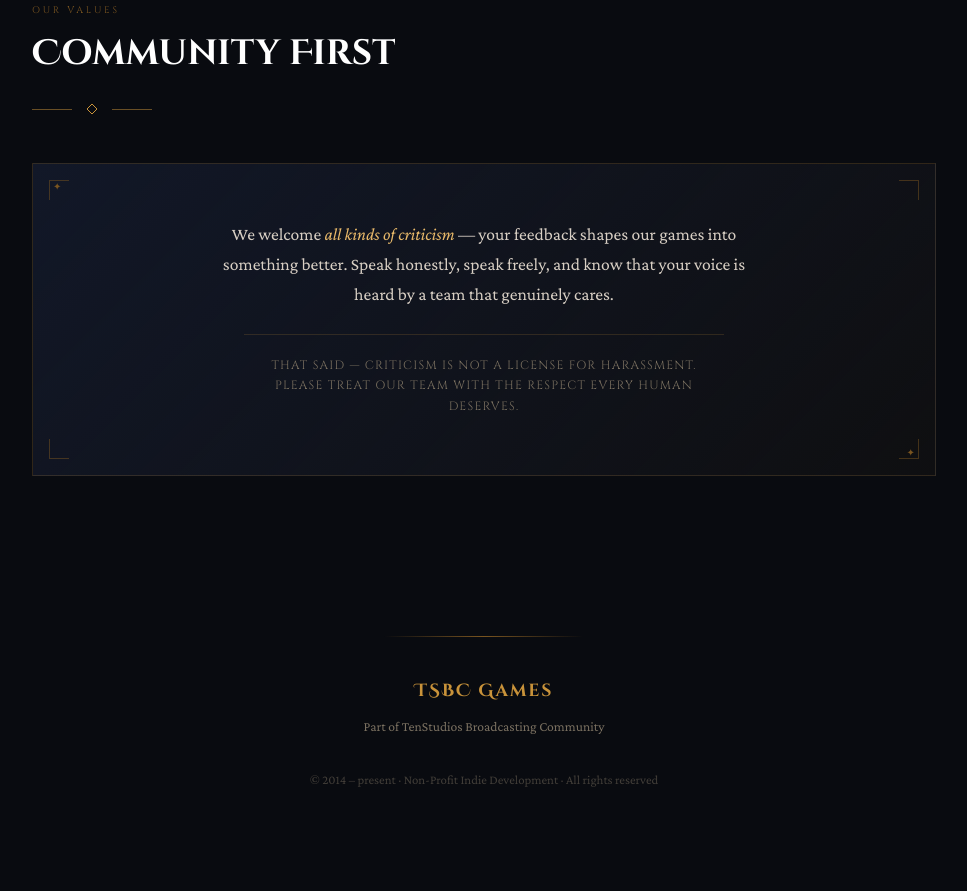
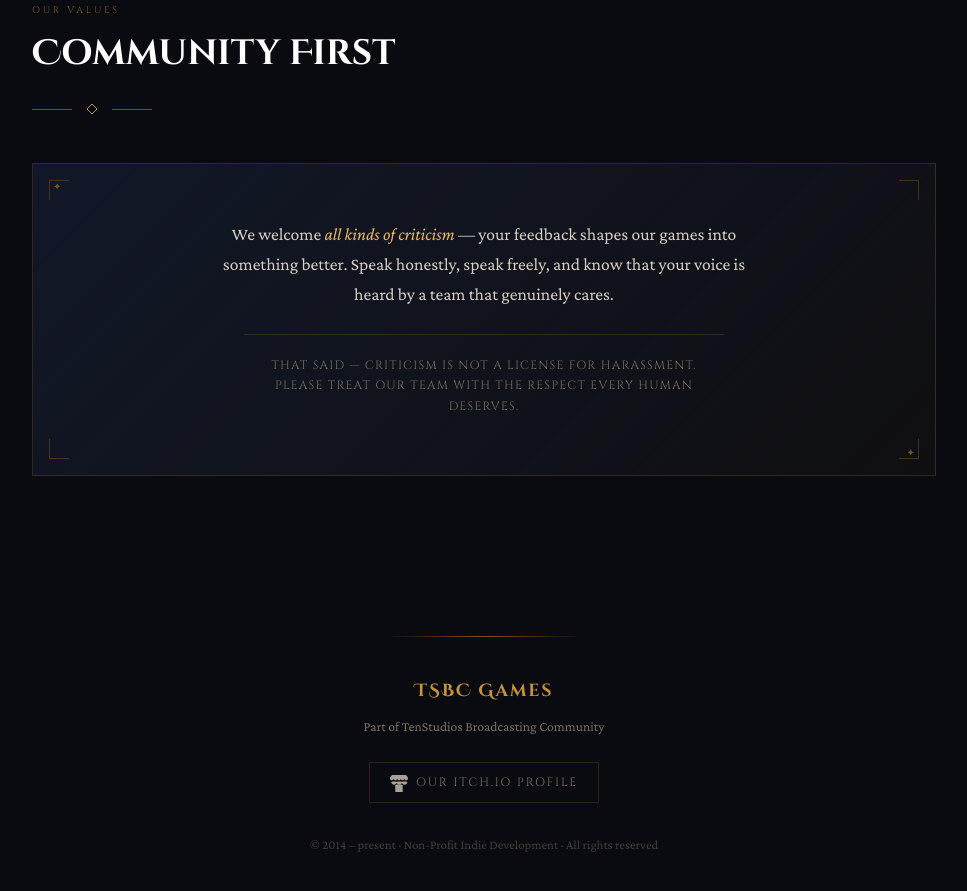
Before and after one commit to tenstudiosbc/tsbcgames, a plain HTML site: page index.html in a window 1280 px wide. Shown: the part 2707-3598 px from the top of the page, without its empty margins (156-1123 px from the left). Before the commit the page ends 3539 px from the top, so only its background shows below. Drawn offline with nearby package versions, Linux system fonts and the light colour scheme.

Commit message:
Add footer links and styles to index.html

```diff
--- a/index.html
+++ b/index.html
@@ -430,6 +430,41 @@
       opacity: 0.5;
     }
 
+    .footer-links {
+      display: flex;
+      justify-content: center;
+      gap: 20px;
+      margin-top: 24px;
+    }
+
+    .footer-link {
+      display: inline-flex;
+      align-items: center;
+      gap: 8px;
+      padding: 9px 20px;
+      border: 1px solid var(--border);
+      color: var(--text-muted);
+      text-decoration: none;
+      font-family: 'Cinzel', serif;
+      font-size: 0.75rem;
+      letter-spacing: 0.15em;
+      text-transform: uppercase;
+      transition: border-color 0.3s, color 0.3s, background 0.3s;
+    }
+    .footer-link:hover {
+      border-color: #fa5c5c;
+      color: #fa5c5c;
+      background: rgba(250,92,92,0.06);
+    }
+    .footer-link svg {
+      flex-shrink: 0;
+      transition: fill 0.3s;
+    }
+    .footer-link:hover svg path,
+    .footer-link:hover svg rect {
+      fill: #fa5c5c;
+    }
+
     /* corner ornaments */
     .corner {
       position: absolute;
@@ -658,6 +693,18 @@
   <footer>
     <div class="footer-brand">TSBC Games</div>
     <div class="footer-sub">Part of TenStudios Broadcasting Community</div>
+
+    <div class="footer-links">
+      <a class="footer-link" href="https://tenstudiosbc.itch.io/" target="_blank" rel="noopener noreferrer">
+        <!-- Official Itch.io logo mark -->
+        <svg width="18" height="18" viewBox="0 0 245.371 220.736" xmlns="http://www.w3.org/2000/svg" aria-hidden="true">
+          <path d="M31.99 1.365C21.287 7.72.2 31.945 0 38.298v10.516C0 62.144 12.46 73.86 23.773 73.86c13.584 0 24.902-11.258 24.902-24.77 0 13.512 10.935 24.77 24.52 24.77 13.583 0 24.238-11.258 24.238-24.77 0 13.512 11.267 24.77 24.853 24.77h.136c13.587 0 24.855-11.258 24.855-24.77 0 13.512 10.654 24.77 24.237 24.77 13.584 0 24.52-11.258 24.52-24.77 0 13.512 11.317 24.77 24.9 24.77 11.315 0 23.774-11.715 23.774-25.046V38.298c-.2-6.353-21.287-30.578-31.988-36.933C218.553.6 217.586 0 216.298 0H29.07C27.785 0 26.816.6 31.99 1.365zM50.562 88.89c-13.476 0-24.99 1.4-32.986 7.754v2.43c1.08 9.62 5.626 18.24 12.52 24.77 6.896 6.53 16.01 10.37 25.37 10.38h.013c9.36-.01 18.474-3.85 25.37-10.38 6.895-6.53 11.44-15.15 12.52-24.77v-2.43c-8-6.354-19.51-7.754-32.986-7.754h-9.82zm143.248 0c-13.477 0-24.99 1.4-32.987 7.754v2.43c1.08 9.62 5.625 18.24 12.52 24.77 6.896 6.53 16.01 10.37 25.37 10.38h.013c9.36-.01 18.474-3.85 25.37-10.38 6.894-6.53 11.44-15.15 12.52-24.77v-2.43c-7.997-6.354-19.51-7.754-32.987-7.754h-9.82zm-71.623 0c-13.477 0-24.99 1.4-32.986 7.754v2.43c1.08 9.62 5.625 18.24 12.52 24.77 6.895 6.53 16.01 10.37 25.37 10.38h.012c9.36-.01 18.474-3.85 25.37-10.38 6.895-6.53 11.44-15.15 12.52-24.77v-2.43c-7.997-6.354-19.51-7.754-32.986-7.754h-9.82z" fill="#a8a09a"/>
+          <path d="M122.186 131.534c-20.615 0-38.934 1.974-50.56 7.03v130.97c12.064-3.487 29.87-5.797 50.56-5.797 20.69 0 38.495 2.31 50.56 5.797V138.564c-11.626-5.056-29.946-7.03-50.56-7.03z" fill="#a8a09a"/>
+        </svg>
+        Our Itch.io Profile
+      </a>
+    </div>
+
     <div class="footer-copy">© 2014 – present · Non-Profit Indie Development · All rights reserved</div>
   </footer>
 
@@ -723,5 +770,5 @@
     })();
   </script>
 
- </body>
-</html>
+</body>
+  </html>
```
